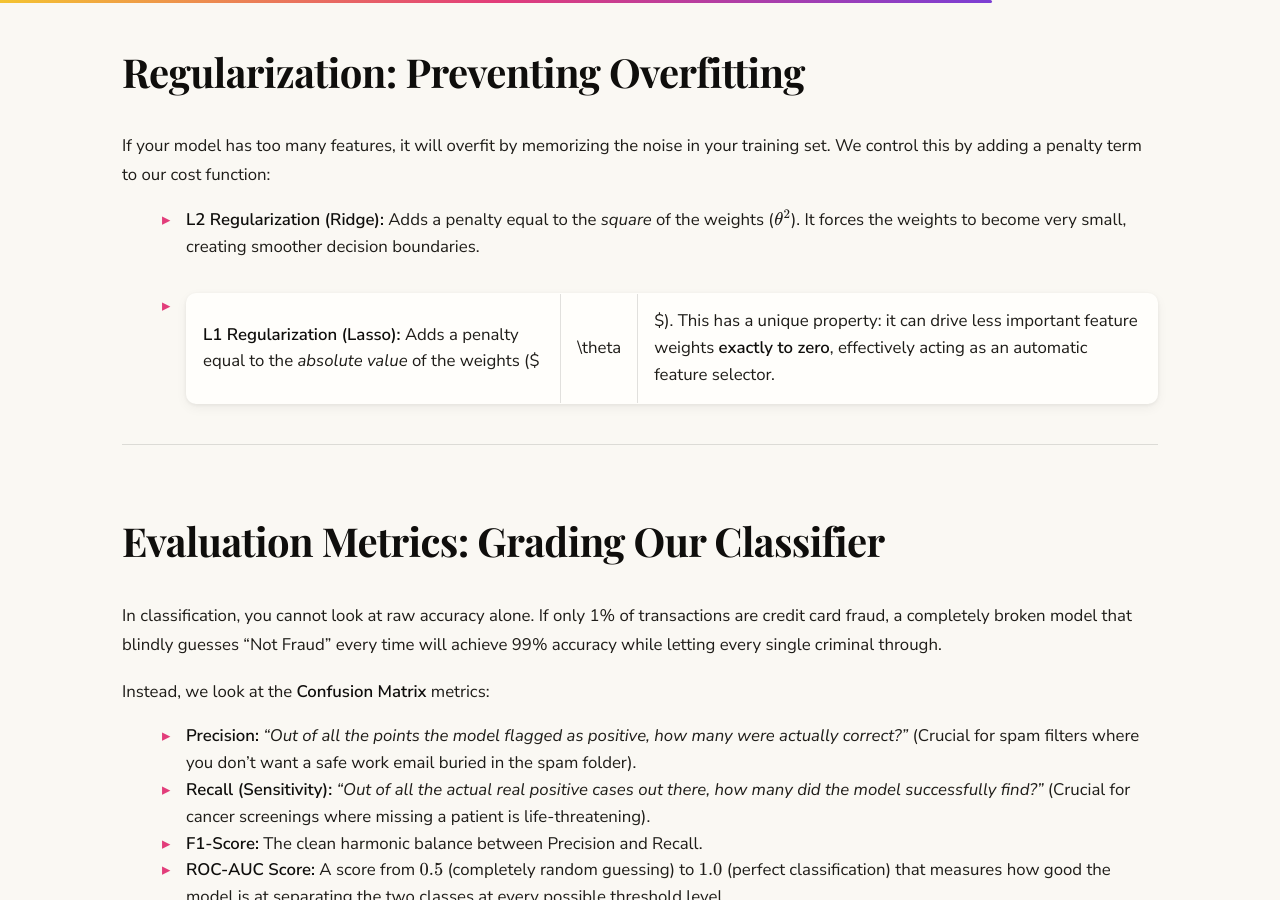
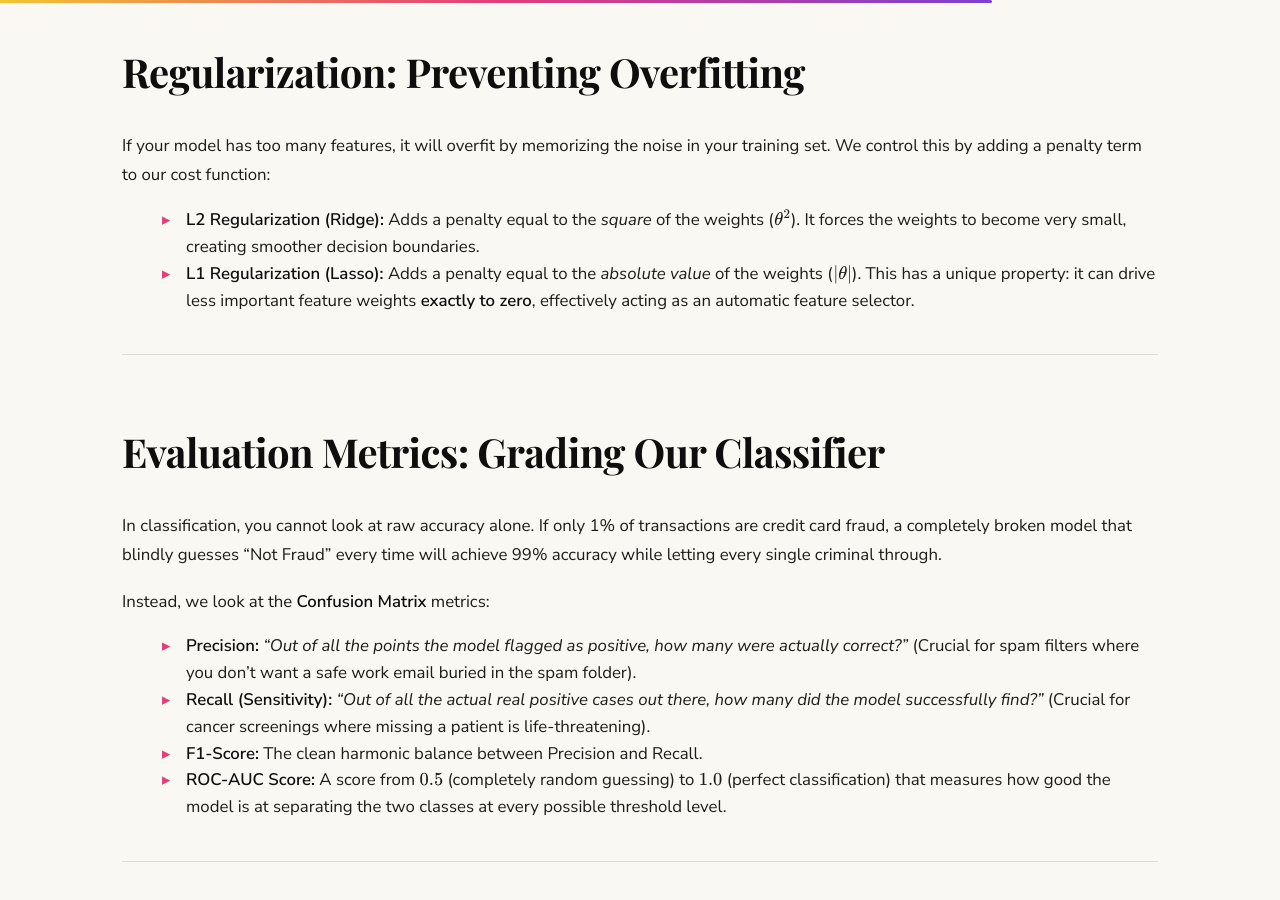
Before and after one commit to mayank1101/mayank1101.github.io, a Jekyll site: the page built from _posts/machine-learning/2025-07-15-logistic-regression.md, in a window 1280 px wide and 900 px high, scrolled down 6974 px. Built offline with Jekyll 4.4.1, drawn with Linux system fonts in a browser that asks for light colours; some web fonts are replaced.

Commit message:
fixed math jax issue in logistic regression article

```diff
--- a/_posts/machine-learning/2025-07-15-logistic-regression.md
+++ b/_posts/machine-learning/2025-07-15-logistic-regression.md
@@ -175,7 +175,7 @@ $$P(y = k \mid x) = \frac{e^{z_k}}{\sum_{j=1}^{K} e^{z_j}}$$
 If your model has too many features, it will overfit by memorizing the noise in your training set. We control this by adding a penalty term to our cost function:
 
 * **L2 Regularization (Ridge):** Adds a penalty equal to the *square* of the weights ($\theta^2$). It forces the weights to become very small, creating smoother decision boundaries.
-* **L1 Regularization (Lasso):** Adds a penalty equal to the *absolute value* of the weights ($|\theta|$). This has a unique property: it can drive less important feature weights **exactly to zero**, effectively acting as an automatic feature selector.
+* **L1 Regularization (Lasso):** Adds a penalty equal to the *absolute value* of the weights ($\lvert\theta\rvert$). This has a unique property: it can drive less important feature weights **exactly to zero**, effectively acting as an automatic feature selector.
 
 ---
 
```
